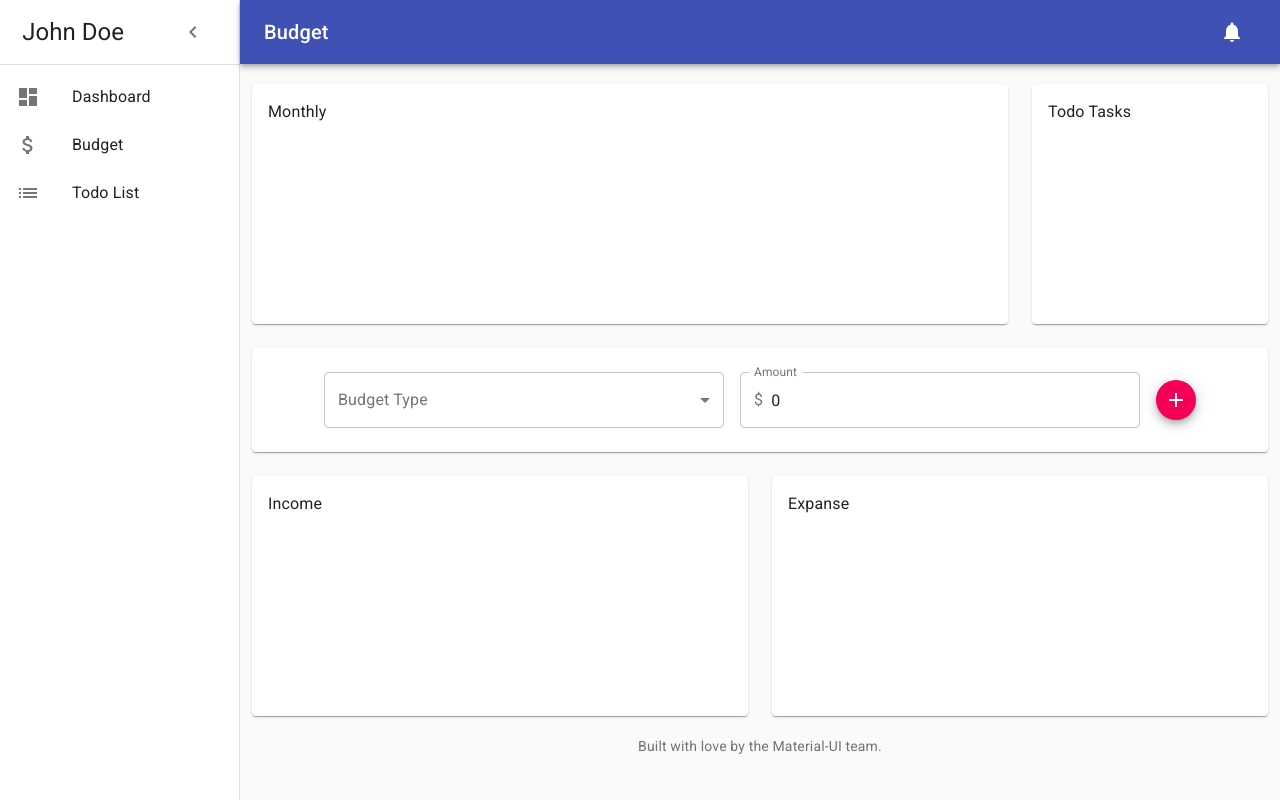
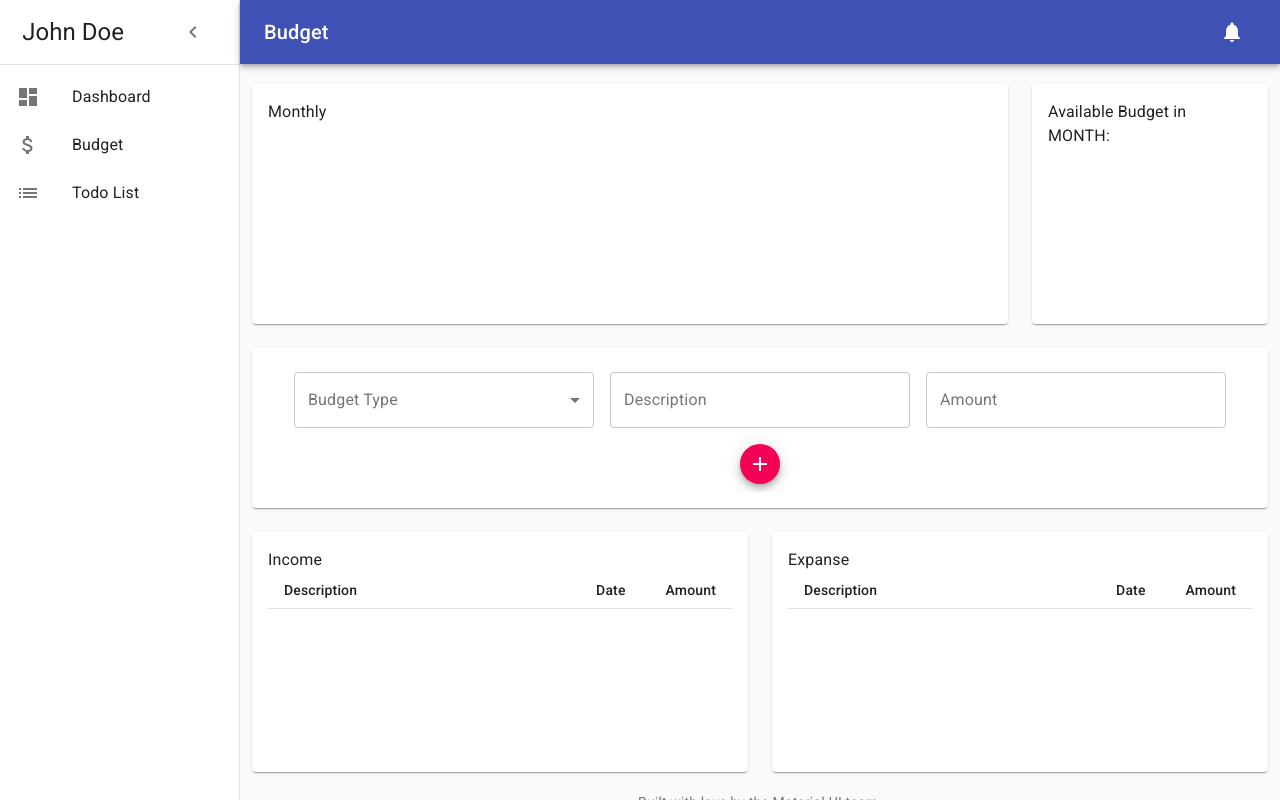
Before and after one commit to Asvarox93/react-budget-app, a React (Create React App) app: page /budget in a window 1280 px wide. Built offline with nearby package versions, Linux system fonts and the light colour scheme.

Commit message:
Adding list items for budget

```diff
--- a/src/components/budget/addForm/index.tsx
+++ b/src/components/budget/addForm/index.tsx
@@ -1,13 +1,8 @@
 import React from "react";
-import {
-  TextField,
-  MenuItem,
-  InputAdornment,
-  makeStyles,
-  Fab
-} from "@material-ui/core";
+import { TextField, MenuItem, makeStyles, Fab } from "@material-ui/core";
 import AddIcon from "@material-ui/icons/Add";
 import clsx from "clsx";
+import * as addFormInterfaces from "../../interfaces/addForm_interface";
 
 const useStyle = makeStyles(theme => ({
   root: {
@@ -15,13 +10,14 @@ const useStyle = makeStyles(theme => ({
     overflow: "auto",
     flexDirection: "row",
     justifyContent: "center",
+    flexWrap: "wrap",
     width: "100%"
   },
   margin: {
     margin: theme.spacing(1)
   },
   textField: {
-    flexBasis: 400
+    flexBasis: 300
   },
   button: {
     margin: theme.spacing(1),
@@ -31,21 +27,22 @@ const useStyle = makeStyles(theme => ({
 
 const ranges = [
   {
-    value: "income",
-    label: "Income"
+    value: "incomes",
+    label: "Incomes"
   },
   {
-    value: "expense",
-    label: "Expense"
+    value: "expenses",
+    label: "Expenses"
   }
 ];
 
-const AddForm: React.FC = props => {
+const AddForm: React.FC<addFormInterfaces.Props> = props => {
   const classes = useStyle();
 
   const [values, setValues] = React.useState({
-    amount: 0,
-    budgetType: ""
+    amount: "",
+    budgetType: "",
+    description: ""
   });
 
   const handleChange = (prop: string) => (event: {
@@ -55,7 +52,7 @@ const AddForm: React.FC = props => {
   };
 
   const handleSubmit = () => {
-    console.log("działam");
+    props.addToBudget(values);
   };
 
   return (
@@ -78,12 +75,17 @@ const AddForm: React.FC = props => {
         id="outlined-adornment-amount"
         className={clsx(classes.margin, classes.textField)}
         variant="outlined"
+        label="Description"
+        value={values.description}
+        onChange={handleChange("description")}
+      />
+      <TextField
+        id="outlined-adornment-amount"
+        className={clsx(classes.margin, classes.textField)}
+        variant="outlined"
         label="Amount"
         value={values.amount}
         onChange={handleChange("amount")}
-        InputProps={{
-          startAdornment: <InputAdornment position="start">$</InputAdornment>
-        }}
       />
       <Fab
         size="small"
--- a/src/components/budget/index.tsx
+++ b/src/components/budget/index.tsx
@@ -1,7 +1,9 @@
-import React from "react";
+import React, { useEffect } from "react";
 import { Grid, Paper, Typography, makeStyles } from "@material-ui/core";
 import clsx from "clsx";
+import * as budgetInterfaces from "../interfaces/budget_interface";
 import AddForm from "./addForm";
+import ListItems from "./listItems";
 
 const useStyle = makeStyles(theme => ({
   paper: {
@@ -26,6 +28,99 @@ const Budget: React.FC = props => {
   const classes = useStyle();
   const fixedHeightPaper = clsx(classes.paper, classes.fixedHeight);
 
+  const [budget, setBudget] = React.useState<budgetInterfaces.state>({
+    incomes: [],
+    expenses: [],
+    incomesSum: 0,
+    expensesSum: 0
+  });
+
+  const addToBudget = (form: budgetInterfaces.form) => {
+    const { budgetType, amount, description } = form;
+    const added = new Date()
+      .toJSON()
+      .slice(0, 10)
+      .replace(/-/g, "/");
+
+    if (budgetType === "incomes") {
+      const id = getIncomesId();
+      addToIncomes({ id, amount, description, added });
+    }
+    if (budgetType === "expenses") {
+      const id = getEspensesId();
+      addToExpenses({ id, amount, description, added });
+    }
+  };
+
+  const getIncomesId = () => {
+    let id = 0;
+
+    budget.incomes.forEach((item: any) => {
+      if (item.id === id) {
+        id++;
+      }
+    });
+
+    return id;
+  };
+
+  const getEspensesId = () => {
+    let id = 0;
+
+    budget.expenses.forEach((item: any) => {
+      if (item.id === id) {
+        id++;
+      }
+    });
+
+    return id;
+  };
+
+  const addToIncomes = (data: Object) => {
+    setBudget({
+      ...budget,
+      incomes: [...budget.incomes, data]
+    });
+  };
+
+  const addToExpenses = (data: Object) => {
+    setBudget({
+      ...budget,
+      expenses: [...budget.expenses, data]
+    });
+  };
+
+  const setIncomesSum = () => {
+    let sum = 0;
+    console.log("wbj");
+    budget.incomes.forEach((item: any) => {
+      console.log(item);
+      sum += parseInt(item.amount);
+      console.log(sum);
+    });
+
+    setBudget({
+      ...budget,
+      incomesSum: sum
+    });
+  };
+
+  const setExpensesSum = () => {
+    let sum = 0;
+    budget.expenses.forEach((item: any) => {
+      sum += parseInt(item.amount);
+    });
+
+    setBudget({
+      ...budget,
+      expensesSum: sum
+    });
+  };
+
+  useEffect(() => {
+    console.log(budget);
+  }, [budget]);
+
   return (
     <Grid container spacing={3}>
       <Grid item xs={12} md={8} lg={9}>
@@ -35,22 +130,24 @@ const Budget: React.FC = props => {
       </Grid>
       <Grid item xs={12} md={4} lg={3}>
         <Paper className={fixedHeightPaper}>
-          <Typography>Todo Tasks</Typography>
+          <Typography>Available Budget in MONTH:</Typography>
         </Paper>
       </Grid>
       <Grid item xs={12}>
         <Paper className={classes.form}>
-          <AddForm />
+          <AddForm addToBudget={addToBudget} />
         </Paper>
       </Grid>
       <Grid item xs={12} md={6} lg={6}>
         <Paper className={fixedHeightPaper}>
           <Typography>Income</Typography>
+          <ListItems listData={budget.incomes} />
         </Paper>
       </Grid>
       <Grid item xs={12} md={6} lg={6}>
         <Paper className={fixedHeightPaper}>
           <Typography>Expanse</Typography>
+          <ListItems listData={budget.expenses} />
         </Paper>
       </Grid>
     </Grid>
--- /dev/null
+++ b/src/components/budget/listItems/index.tsx
@@ -0,0 +1,48 @@
+import React, { Fragment } from "react";
+import { makeStyles } from "@material-ui/core/styles";
+import Table from "@material-ui/core/Table";
+import TableBody from "@material-ui/core/TableBody";
+import TableCell from "@material-ui/core/TableCell";
+import TableHead from "@material-ui/core/TableHead";
+import TableRow from "@material-ui/core/TableRow";
+import * as listItemsInterfaces from "../../interfaces/listItems_interface";
+
+const useStyles = makeStyles(theme => ({
+  tableTitle: {
+    width: "70%"
+  },
+  tableCell: {
+    wordBreak: "break-all"
+  }
+}));
+
+const ListItems: React.FC<listItemsInterfaces.Props> = props => {
+  const classes = useStyles();
+  const { listData } = props;
+  return (
+    <Fragment>
+      <Table size="small">
+        <TableHead>
+          <TableRow>
+            <TableCell className={classes.tableTitle}>Description</TableCell>
+            <TableCell>Date</TableCell>
+            <TableCell align="right">Amount</TableCell>
+          </TableRow>
+        </TableHead>
+        <TableBody>
+          {listData.map((data: any) => (
+            <TableRow key={data.id}>
+              <TableCell className={classes.tableCell}>
+                {data.description}
+              </TableCell>
+              <TableCell>{data.added}</TableCell>
+              <TableCell align="right">{data.amount}</TableCell>
+            </TableRow>
+          ))}
+        </TableBody>
+      </Table>
+    </Fragment>
+  );
+};
+
+export default ListItems;
--- /dev/null
+++ b/src/components/interfaces/addForm_interface.tsx
@@ -0,0 +1,3 @@
+export interface Props {
+  addToBudget: Function;
+}
--- /dev/null
+++ b/src/components/interfaces/budget_interface.tsx
@@ -0,0 +1,12 @@
+export interface state {
+  incomes: Array<Object>;
+  expenses: Array<Object>;
+  incomesSum: number;
+  expensesSum: number;
+}
+
+export interface form {
+  amount: string;
+  budgetType: string;
+  description: string;
+}
--- /dev/null
+++ b/src/components/interfaces/listItems_interface.tsx
@@ -0,0 +1,3 @@
+export interface Props {
+  listData: Array<object>;
+}
```
